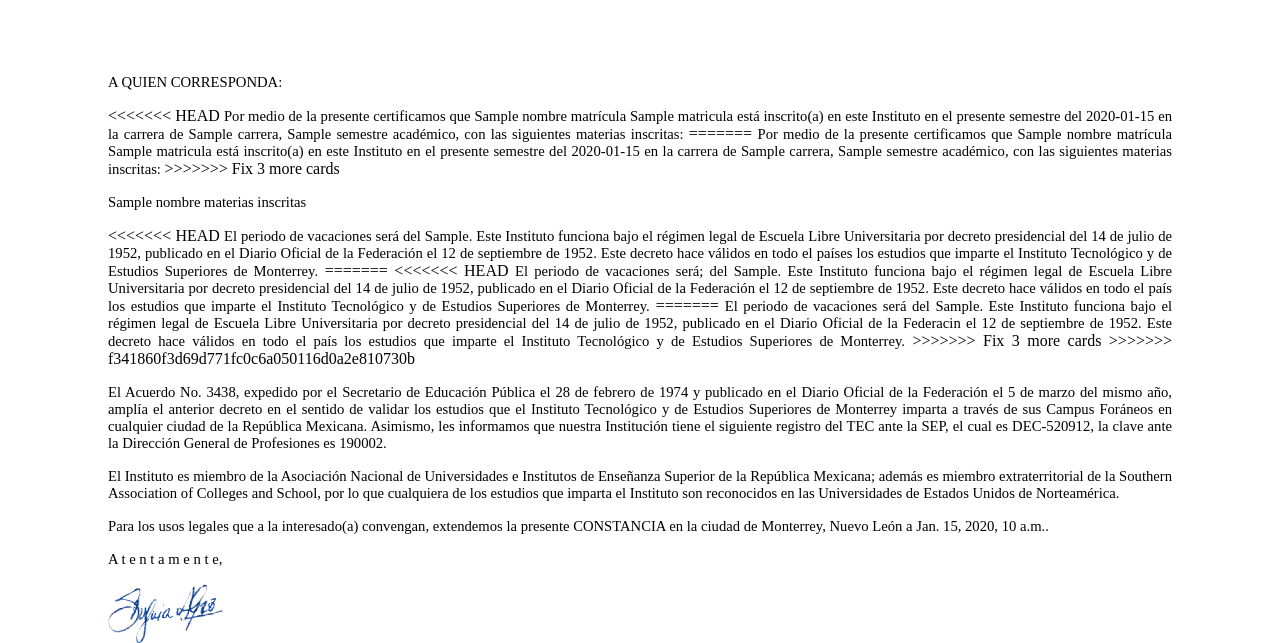
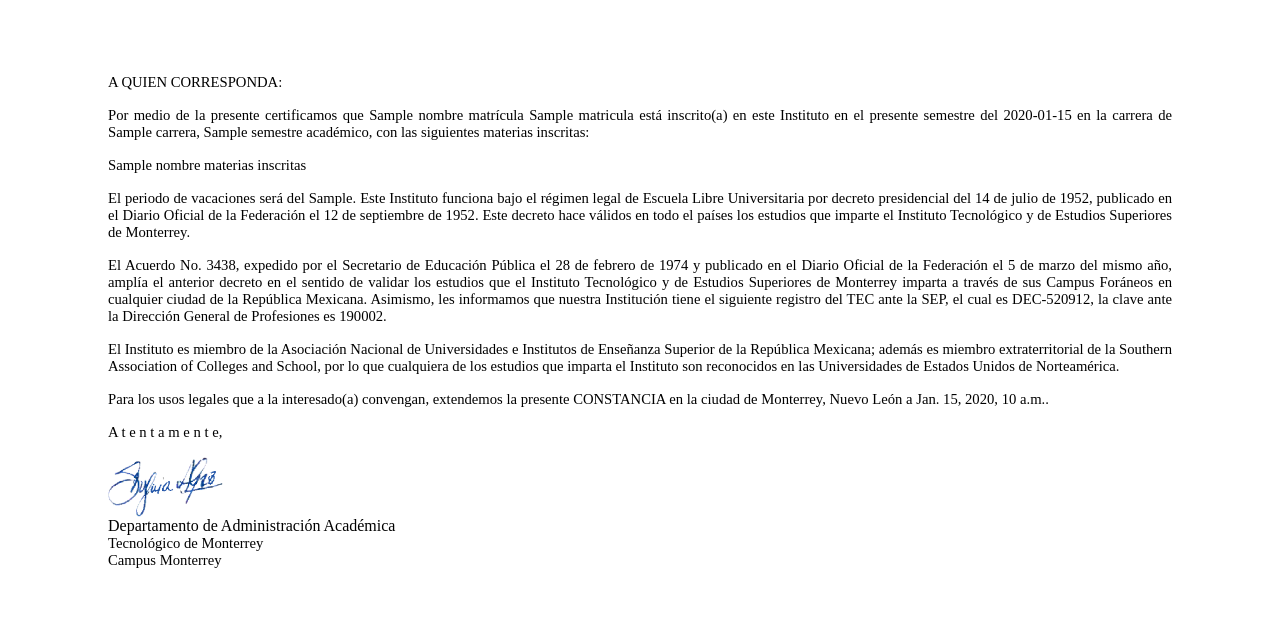
Before and after one commit to ProyectoIntegrador2018/STTA, a Django app: template back-end/STTEAPI/templates/Estudios.html in a window 1280 px wide. Shown: the top 643 px of the page. After the commit the page ends 568 px from the top, so only its background shows below. Run offline with Django 3.2, Linux system fonts and the light colour scheme; the template is opened without the code that fills it: most values are stand-ins (such as "Sample title", 1, 10 or a date in 2020).

Commit message:
Fix spelling and final errors of "cartas" in english (#128)
* Arreglo ortografia carta en ingles

* Fix carta 6 y 7 (#132)

* Bump django from 2.2.5 to 2.2.8 in /back-end (#127)

Bumps [django](https://github.com/django/django) from 2.2.5 to 2.2.8.
- [Release notes](https://github.com/django/django/releases)
- [Commits](https://github.com/django/django/compare/2.2.5...2.2.8)

Signed-off-by: dependabot[bot] <support@github.com>

* Marce5 (#131)

* Arreglo ortografia carta en ingles

* Fix to another template

* Fix carta 3

* Fix carta 4

* Fix carta 5

* Fix carta 6

* Fix carta 6 y 7 (#132)

* Bump django from 2.2.5 to 2.2.8 in /back-end (#127)

Bumps [django](https://github.com/django/django) from 2.2.5 to 2.2.8.
- [Release notes](https://github.com/django/django/releases)
- [Commits](https://github.com/django/django/compare/2.2.5...2.2.8)

Signed-off-by: dependabot[bot] <support@github.com>

* Arreglo ortografia carta en ingles

* Fix to another template

* Fix carta 3

* Fix carta 4

* Fix carta 5

* Fix carta 6

* Final fix code climate issues

* Arreglo ortografia carta en ingles

* Arreglo ortografia carta en ingles

* Final fix

```diff
--- a/back-end/STTEAPI/templates/Estudios.html
+++ b/back-end/STTEAPI/templates/Estudios.html
@@ -15,27 +15,13 @@
 
             <!-- Cuerpo -->
             <p style="text-align: justify;">
-<<<<<<< HEAD
                 <span style="font-size: 11.0pt;">Por medio de la presente certificamos que {{nombre}} matrícula {{matricula}} está inscrito(a) en este Instituto en el presente semestre del {{fechas_de_periodo}} en la carrera de {{carrera}}, {{semestre}} académico, con las siguientes materias inscritas: </span>
-=======
-                <span style="font-size: 11.0pt;">Por medio de la presente certificamos que {{nombre}} matr&iacutecula {{matricula}} est&aacute inscrito(a) en este Instituto en el presente semestre del {{fechas_de_periodo}} en la carrera de {{carrera}}, {{semestre}} acad&eacutemico, con las siguientes materias inscritas: </span>
->>>>>>> Fix 3 more cards
             </p>
             <p style="text-align: justify;">
                 <span style="font-size: 11.0pt;">{{nombre_materias_inscritas}}
             </p>
             <p style="text-align: justify;">
-<<<<<<< HEAD
-
                 <span style="font-size: 11.0pt;">El periodo de vacaciones será del {{periodo_de_vacaciones}}. Este Instituto funciona bajo el régimen legal de Escuela Libre Universitaria por decreto presidencial del 14 de julio de 1952, publicado en el Diario Oficial de la Federación el 12 de septiembre de 1952. Este decreto hace válidos en todo el países los estudios que imparte el Instituto Tecnológico y de Estudios Superiores de Monterrey.</span>
-
-=======
-<<<<<<< HEAD
-                <span style="font-size: 11.0pt;">El periodo de vacaciones será; del {{periodo_de_vacaciones}}. Este Instituto funciona bajo el régimen legal de Escuela Libre Universitaria por decreto presidencial del 14 de julio de 1952, publicado en el Diario Oficial de la Federación el 12 de septiembre de 1952. Este decreto hace válidos en todo el país los estudios que imparte el Instituto Tecnol&oacutegico y de Estudios Superiores de Monterrey.</span>
-=======
-                <span style="font-size: 11.0pt;">El periodo de vacaciones ser&aacute; del {{periodo_de_vacaciones}}. Este Instituto funciona bajo el r&eacutegimen legal de Escuela Libre Universitaria por decreto presidencial del 14 de julio de 1952, publicado en el Diario Oficial de la Federacin el 12 de septiembre de 1952. Este decreto hace v&aacutelidos en todo el pa&iacutes los estudios que imparte el Instituto Tecnol&oacutegico y de Estudios Superiores de Monterrey.</span>
->>>>>>> Fix 3 more cards
->>>>>>> f341860f3d69d771fc0c6a050116d0a2e810730b
             </p>
             <p style="margin: 0cm; margin-bottom: .0001pt; text-align: justify;">
                 <span style="font-size: 11.0pt;">El Acuerdo No. 3438, expedido por el Secretario de Educación Pública el 28 de febrero de 1974 y publicado en el Diario Oficial de la Federación el 5 de marzo del mismo año, amplía el anterior decreto en el sentido de validar los estudios que el Instituto Tecnológico y de Estudios Superiores de Monterrey imparta a través de sus Campus Foráneos en cualquier ciudad de la República Mexicana. Asimismo, les informamos que nuestra Institución tiene el siguiente registro del TEC ante la SEP, el cual es DEC-520912, la clave ante la Dirección General de Profesiones es 190002.</span>
```
